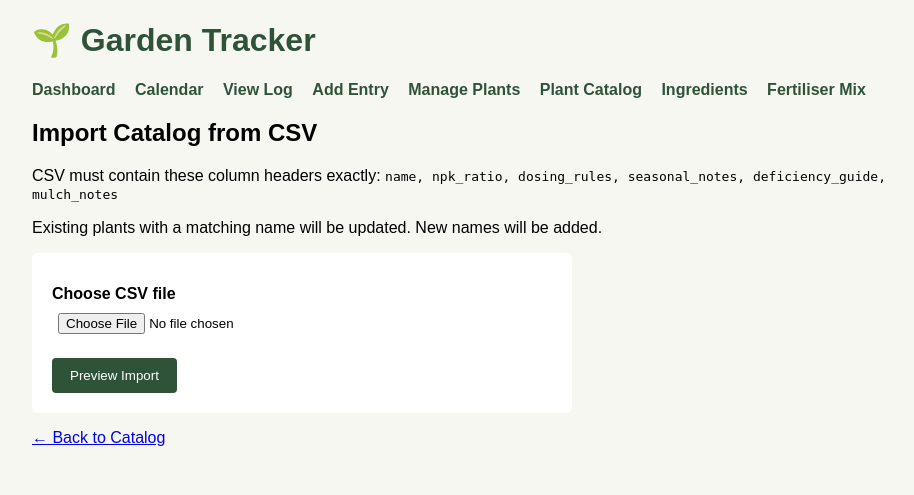
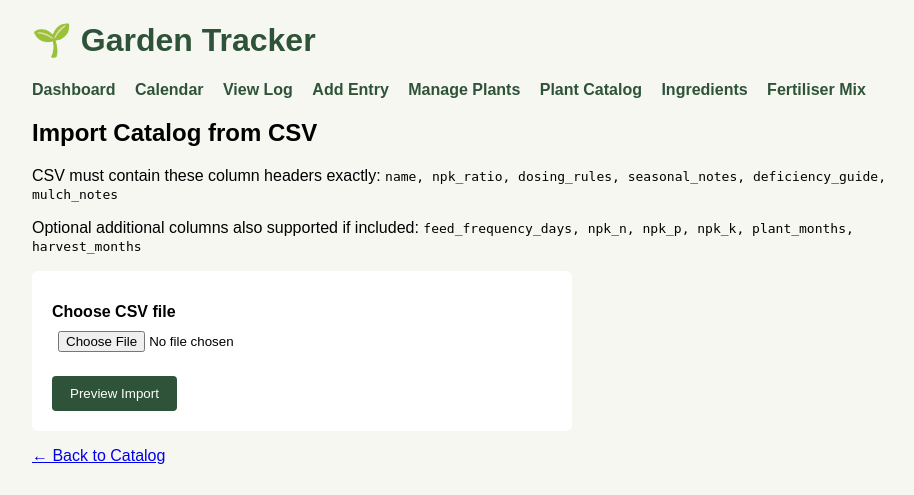
Before and after one commit to WarlockAUS/garden-tracker, a Flask app: page /catalog/import in a window 1280 px wide. Shown: the top 495 px of the page, without its empty margins (158-1072 px from the left). Run offline with Flask 3, Linux system fonts and the light colour scheme; parts of the project's set-up code (start-up, migrations or seed data) failed here and were passed over.

Commit message:
Update CSV import instructions in catalog_import.html
Clarified the import instructions for the CSV file format.

```diff
--- a/templates/catalog_import.html
+++ b/templates/catalog_import.html
@@ -3,7 +3,7 @@
 <h2>Import Catalog from CSV</h2>
 
 <p>CSV must contain these column headers exactly: <code>name, npk_ratio, dosing_rules, seasonal_notes, deficiency_guide, mulch_notes</code></p>
-<p>Existing plants with a matching name will be updated. New names will be added.</p>
+<p>Optional additional columns also supported if included: <code>feed_frequency_days, npk_n, npk_p, npk_k, plant_months, harvest_months</code></p>
 
 {% if error %}
 <p style="color:#a13d3d; font-weight:bold;">{{ error }}</p>
```
